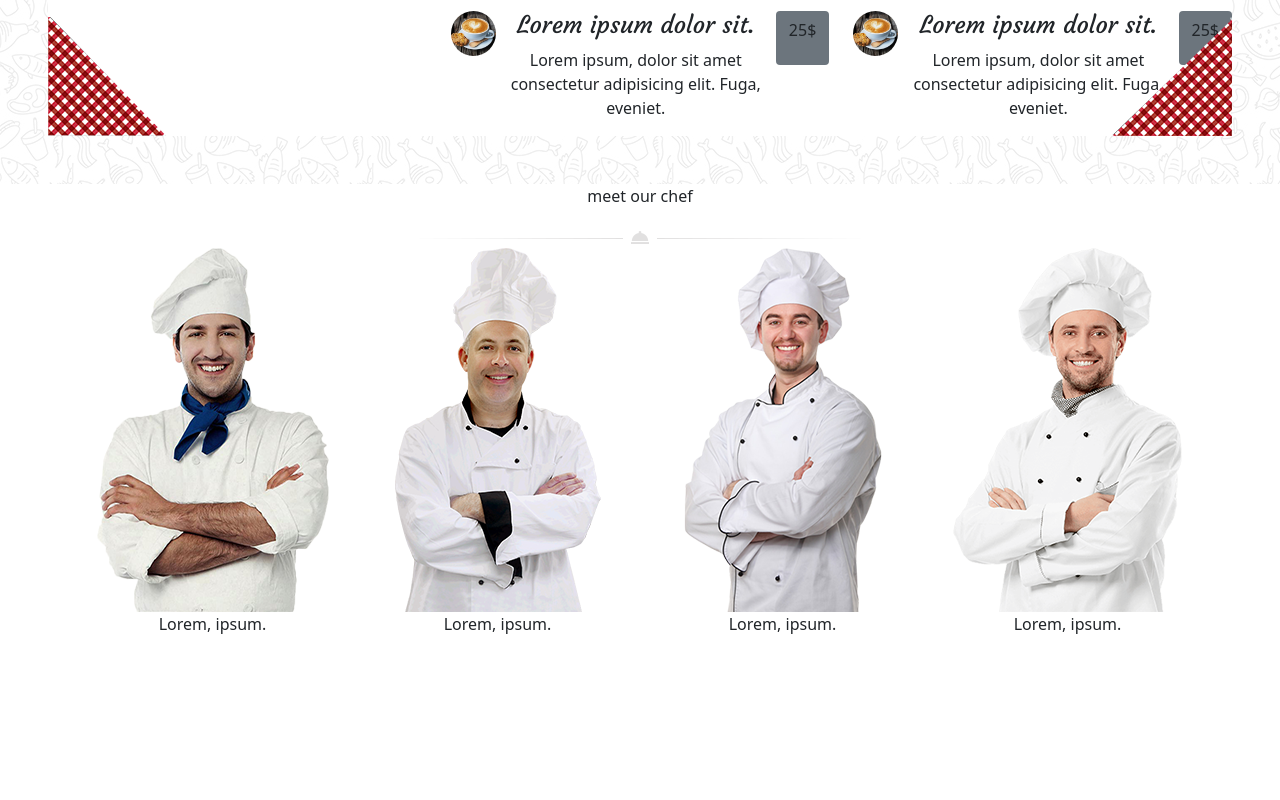
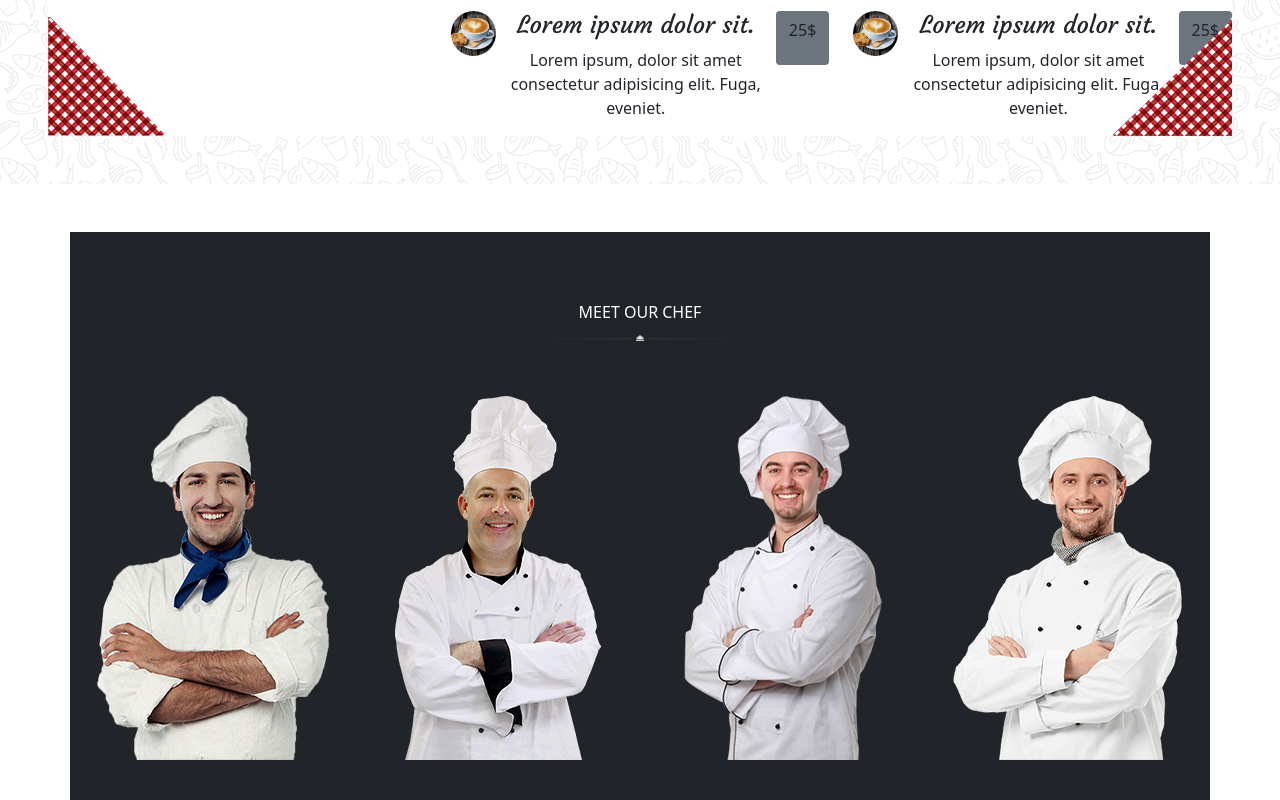
Before and after one commit to gencehangurcam/cs-site-chef-20, a website: page index.html in a window 1280 px wide. Shown: the part 1666-2466 px from the top of the page. Before the commit the page ends 2318 px from the top, so only its background shows below. Drawn offline with nearby package versions, Linux system fonts and the light colour scheme.

Commit message:
section-2 finish and start sec-3

```diff
--- a/index.html
+++ b/index.html
@@ -274,9 +274,9 @@
         </div>
     </section>
     <!-- section-2 -->
-    <section class="sec-2 container">
-        <div class="text-center">
-            <p>meet our chef</p>
+    <section class="sec-2 bg-dark container">
+        <div class="meet text-center pt-5 m-5">
+            <p class="text-white"><span>meet</span> our chef</p>
             <img src="./assets/images/decoration_line.png" alt="">
         </div>
         <div class="sec-2-chef row text-center">
@@ -298,6 +298,10 @@
             </div>
         </div>
     </section>
+    <!-- section-3 -->
+    <section>
+
+    </section>
     <script src="./node_modules/bootstrap/dist/js/bootstrap.js"></script>
     <script src="./node_modules/@popperjs/core/dist/umd/popper.js"></script>
 </body>
--- a/src/sass/modules/_section-2.sass
+++ b/src/sass/modules/_section-2.sass
@@ -0,0 +1,10 @@
+.sec-2
+    text-transform: uppercase
+    .meet
+        p
+            margin-bottom: 0
+            margin-top: 20px
+        img
+            width: 200px
+
+@media screen and (max-width: 620px)
```
Also changed, not shown: assets/css/app.css, 1 other file.
